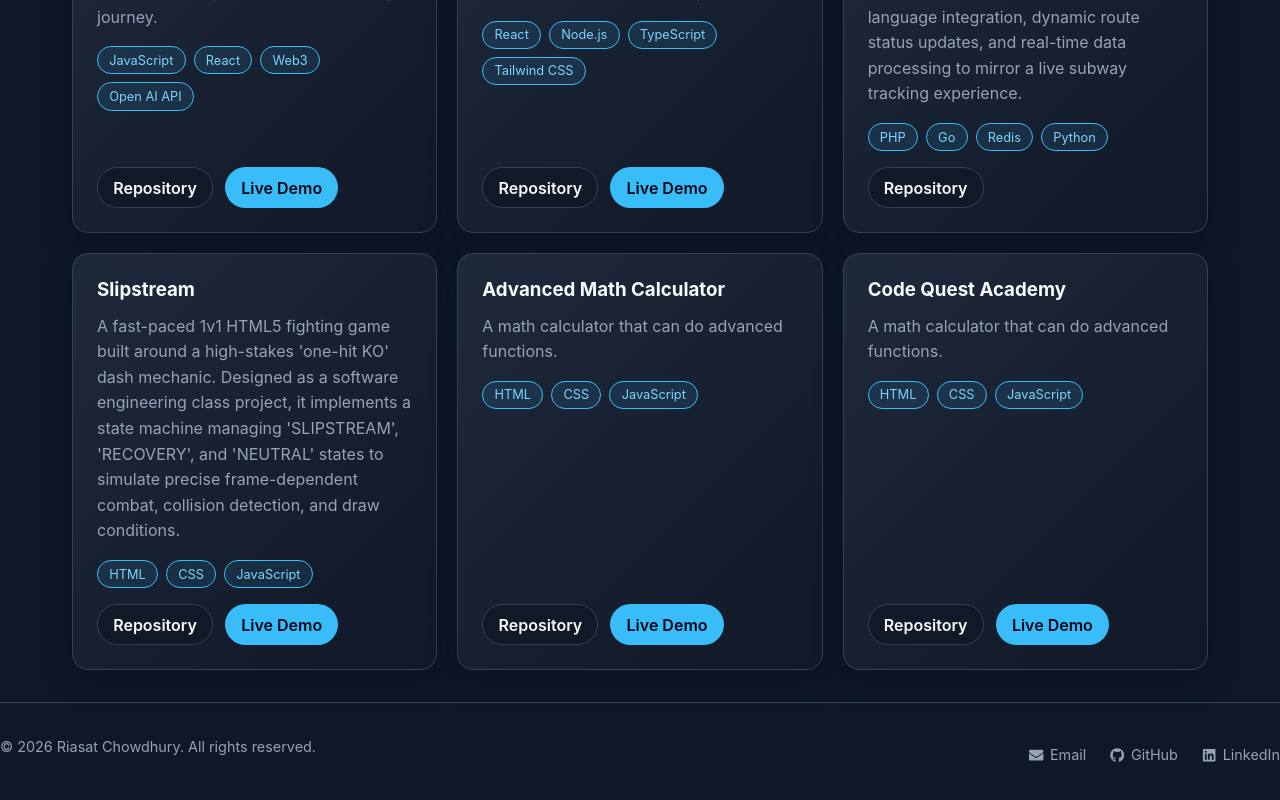
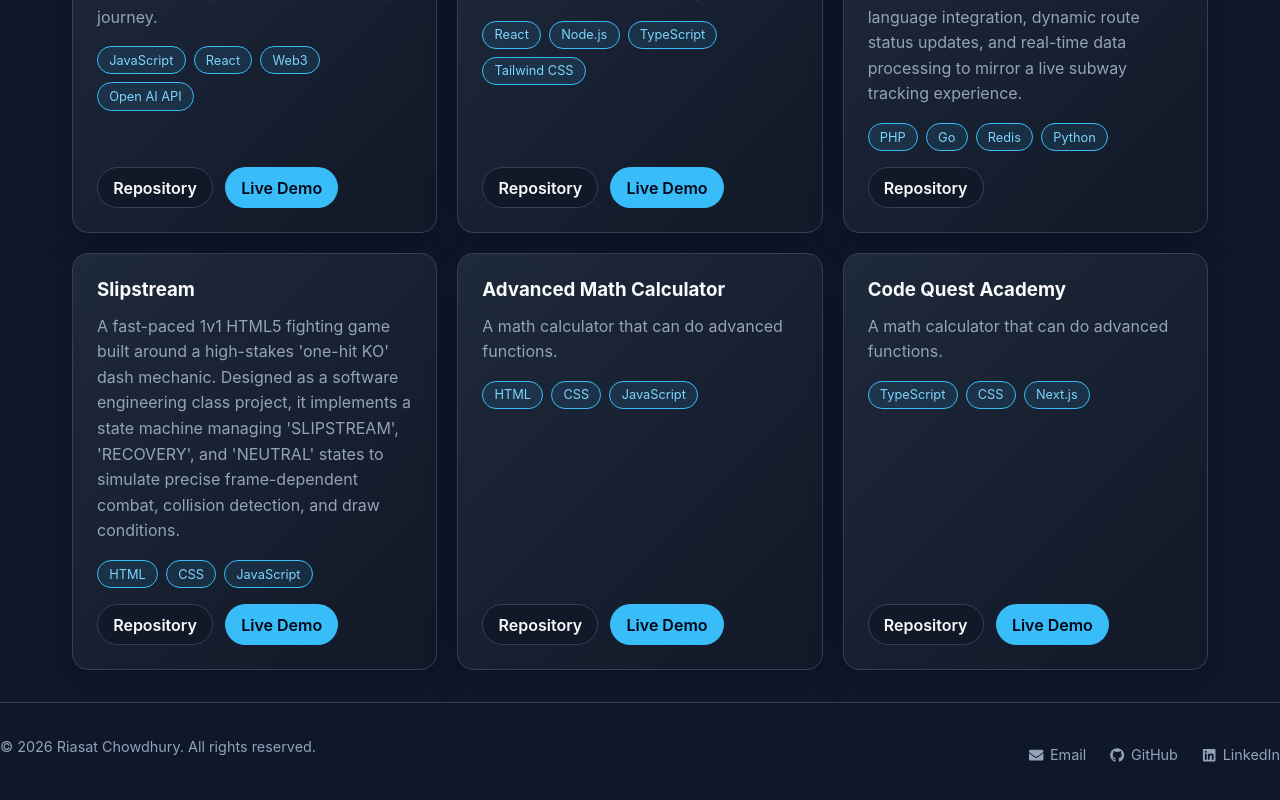
Before and after one commit to rchowd9/personal-portfolio, a React (Vite) app: page /#/projects in a window 1280 px wide. Shown: the part 821-1621 px from the top of the page. Built offline with nearby package versions, Linux system fonts and the light colour scheme.

Commit message:
added tech stack

```diff
--- a/src/pages/Projects.jsx
+++ b/src/pages/Projects.jsx
@@ -73,7 +73,7 @@ export default function Projects() {
       title: "Code Quest Academy",
       description:
         "A math calculator that can do advanced functions.",
-      tech: ["HTML", "CSS", "JavaScript"],
+      tech: ["TypeScript", "CSS", "Next.js"],
       liveUrl: "https://projec-dun-chi.vercel.app/",
       repoUrl: "https://github.com/rchowd9/FullStackProj",
     },
```
